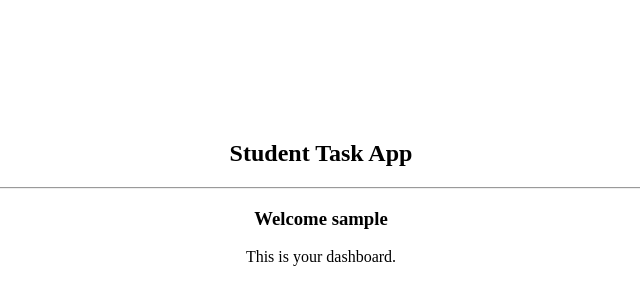
After one commit to itsyashu7/student-task-app, a Flask app: template templates/dashboard.html in a window 1280 px wide. The commit adds this page. Shown: the top 305 px of the page, without its empty margins (319-959 px from the left). Run offline with Flask 3, Linux system fonts and the light colour scheme; the template is opened without the code that fills it: most values are stand-ins (such as "Sample title", 1, 10 or a date in 2020).

Commit message:
Day 2 complete: login flow, base template,dashboard

```diff
--- a/app.py
+++ b/app.py
@@ -0,0 +1,16 @@
+from flask import Flask, render_template, url_for,request,redirect
+
+app = Flask(__name__)
+
+@app.route("/")
+def home():
+    return render_template('login.html')
+
+@app.route("/login" , methods=["GET","POST"])
+def login():
+    username = request.form.get("username")
+    return render_template("dashboard.html",username=username)
+    return redirect("/")
+
+if __name__== "__main__":
+    app.run(debug=True)
--- a/static/style.css
+++ b/static/style.css
@@ -7,14 +7,18 @@ body{
     border: 2px solid teal;
     border-radius: 10px;
     width: 100%;
+    margin:auto;
+    padding:20px;
 }
 input,button{
- border-radius:25px
+ border-radius:25px;
+ padding:10px;
+ width:90%;
 }
 button:hover{
     color:rgb(142, 246, 194);
 }
 input:hover{
     color:rgb(6, 44, 65);
-    background-color: rgb(112, 154, 197)
+    background-color: rgb(112, 154, 197);
 }
--- /dev/null
+++ b/templates/base.html
@@ -0,0 +1,17 @@
+<!DOCTYPE html>
+<html>
+    <head>
+        <title>{% block title %}Student App{% endblock %}</title>
+        <link rel="stylesheet" href="{{ url_for('static',filename='style.css') }}">
+    </head>
+    <body>
+        <header>
+            <h2>Student Task App</h2>
+            <hr>
+        </header>
+
+        {% block content %}
+        {% endblock %}
+
+    </body>
+</html>
--- /dev/null
+++ b/templates/dashboard.html
@@ -0,0 +1,8 @@
+{% extends "base.html" %}
+
+{% block title %}Dashboard{% endblock %}
+
+{% block content %}
+<h3>Welcome {{username}}</h3>
+<p>This is your dashboard.</p>
+{% endblock %}
```
Also changed, not shown: templates/login.html (+16 -6 lines).
